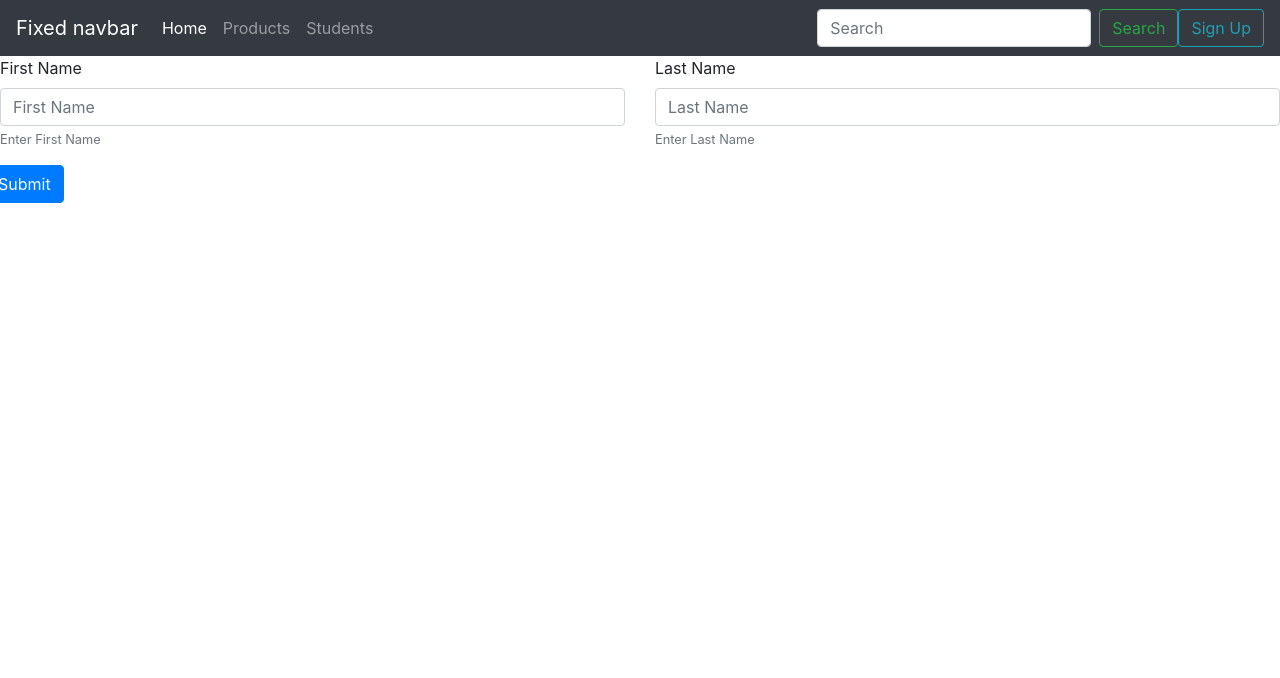
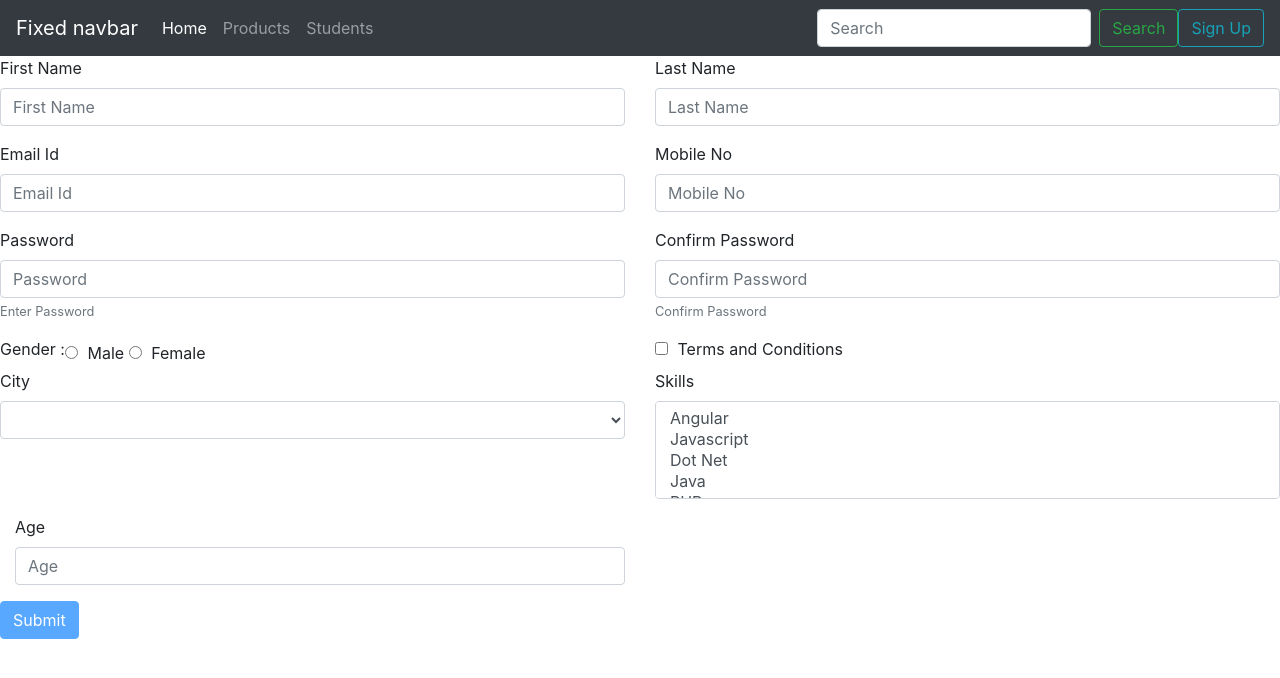
Before and after one commit to jrp1414/December2020Batch2, an Angular app: page /signup in a window 1280 px wide. Shown: the top 678 px of the page. Built offline with nearby package versions, Linux system fonts and the light colour scheme.

Commit message:
Template driven forms example

```diff
--- a/src/app/app.module.ts
+++ b/src/app/app.module.ts
@@ -23,6 +23,7 @@ import { HomeComponent } from './home/home.component';
 import { ProductDetailsComponent } from './product-details/product-details.component';
 import { StudentsModule } from './students/students.module';
 import { SignupComponent } from './signup/signup.component';
+import { MaxMinDirective } from './shared/directives/max-min.directive';
 
 
 const routes:Route[] = [
@@ -52,7 +53,8 @@ const routes:Route[] = [
     HeaderComponent,
     HomeComponent,
     ProductDetailsComponent,
-    SignupComponent
+    SignupComponent,
+    MaxMinDirective
   ],
   imports: [
     BrowserModule,
--- /dev/null
+++ b/src/app/shared/directives/max-min.directive.ts
@@ -0,0 +1,23 @@
+import { Directive, Input } from '@angular/core';
+import { AbstractControl, NG_VALIDATORS, ValidationErrors, Validator } from '@angular/forms';
+
+@Directive({
+  selector: '[maxmin]',
+  providers: [
+    { provide: NG_VALIDATORS, useExisting: MaxMinDirective, multi: true }
+  ]
+})
+export class MaxMinDirective implements Validator {
+
+  @Input("maxmin") maxmin: any;
+  constructor() { }
+  validate(control: AbstractControl): ValidationErrors {
+    if (control.value > this.maxmin.max) {
+      return {max:true};
+    }
+    if (control.value < this.maxmin.min) {
+      return {min:true};
+    }
+    return null;
+  }
+}
--- a/src/app/signup/signup.component.css
+++ b/src/app/signup/signup.component.css
@@ -0,0 +1,4 @@
+input.ng-touched.ng-invalid{
+    border-color: crimson;
+    border-width: 2px;
+}
--- a/src/app/signup/signup.component.html
+++ b/src/app/signup/signup.component.html
@@ -1,20 +1,145 @@
-<form #signup="ngForm" (ngSubmit)="OnSubmit()" >
+<!-- <form #signup="ngForm" (ngSubmit)="OnSubmit()" > -->
+<form #signup="ngForm" (ngSubmit)="OnSubmit(signup.value)">
+
+    <!-- <div class="row">
+        <div class="col-md-6">
+            <ul class="list-group">
+                <li class="list-group-item">Touched : {{signup.touched}}</li>
+                <li class="list-group-item">Dirty: {{signup.dirty}}</li>
+                <li class="list-group-item">Valid : {{signup.valid}}</li>
+            </ul>
+        </div>
+        <div class="col-md-6">
+            <ul class="list-group">
+                <li class="list-group-item">Untouched: {{signup.untouched}}</li>
+                <li class="list-group-item">Pristine: {{signup.pristine}}</li>
+                <li class="list-group-item">Invalid {{signup.invalid}}</li>
+            </ul>
+        </div>
+    </div> -->
     <div class="row">
         <div class="col-md-6">
             <div class="form-group">
                 <label for="FirstName">First Name</label>
-                <input type="text" class="form-control" name="FirstName" ngModel id="FirstName" aria-describedby="helpId" placeholder="First Name">
-                <small id="helpId" class="form-text text-muted">Enter First Name</small>
-              </div>
+                <input type="text" class="form-control" required minlength="3" name="FirstName" ngModel
+                    #FirstName="ngModel" id="FirstName" aria-describedby="helpId" placeholder="First Name">
+                <!-- <small id="helpId" class="alert alert-danger" *ngIf="!FirstName.valid && FirstName.touched">Enter First Name</small> -->
+                <small id="helpId" class="alert alert-danger"
+                    *ngIf="FirstName.errors?.required && FirstName.touched">Enter First Name</small>
+                <small id="helpId" class="alert alert-danger" *ngIf="FirstName.errors?.minlength">Minimum 3 characters
+                    required</small>
+                <!-- Touched : {{FirstName.touched}}
+                UnTouched : {{FirstName.untouched}}
+                valid : {{FirstName.valid}}
+                Dirty : {{FirstName.dirty}}
+                Pristine: {{FirstName.pristine}}
+                Error: {{FirstName.errors | json}} -->
+            </div>
         </div>
         <div class="col-md-6">
             <div class="form-group">
                 <label for="LastName">Last Name</label>
-                <input type="text" class="form-control" name="LastName" id="LastName" ngModel aria-describedby="helpId" placeholder="Last Name">
-                <small id="helpId" class="form-text text-muted">Enter Last Name</small>
-              </div>
+                <input type="text" class="form-control" name="LastName" required id="LastName" ngModel
+                    #LastName="ngModel" aria-describedby="helpId" placeholder="Last Name">
+                <small id="helpId" class="alert alert-danger"
+                    *ngIf="LastName.errors?.required && LastName.touched">Enter Last Name</small>
+            </div>
+        </div>
+        <div class="col-md-6">
+            <div class="form-group">
+                <label for="EmailId">Email Id</label>
+                <input type="email" class="form-control" required email name="EmailId" id="EmailId" ngModel
+                    aria-describedby="helpId" placeholder="Email Id" #EmailId="ngModel">
+                <small id="helpId" class="alert alert-danger" *ngIf="EmailId.errors?.required && EmailId.touched">Enter
+                    Email id</small>
+                <small id="helpId" class="alert alert-danger" *ngIf="EmailId.errors?.email">Invalid
+                    Email id</small>
+            </div>
         </div>
 
-        <button type="submit" class="btn btn-primary">Submit</button>
+        <div class="col-md-6">
+            <div class="form-group">
+                <label for="MobileNo">Mobile No</label>
+                <input type="text" class="form-control" pattern="[0-9 ]{10}" #MobileNo="ngModel" name="MobileNo"
+                    id="MobileNo" ngModel aria-describedby="helpId" placeholder="Mobile No">
+                <small id="helpId" class="alert alert-danger"
+                    *ngIf="MobileNo.errors?.pattern && MobileNo.touched">Invalid
+                    Mobile No</small>
+                <!-- Error: {{MobileNo.errors | json}} -->
+            </div>
+        </div>
+
+        <div class="col-md-6">
+            <div class="form-group">
+                <label for="Password">Password</label>
+                <input type="password" class="form-control" required name="Password" id="Password" ngModel
+                    aria-describedby="helpId" placeholder="Password">
+                <small id="helpId" class="form-text text-muted">Enter Password</small>
+            </div>
+        </div>
+        <div class="col-md-6">
+            <div class="form-group">
+                <label for="ConfirmPassword">Confirm Password</label>
+                <input type="password" class="form-control" required name="ConfirmPassword" id="ConfirmPassword" ngModel
+                    aria-describedby="helpId" placeholder="Confirm Password">
+                <small id="helpId" class="form-text text-muted">Confirm Password</small>
+            </div>
+        </div>
     </div>
+    <div class="row" ngModelGroup="Details">
+        <div class="col-md-6">
+            <div class="form-check form-check-inline">
+                <label>Gender : </label>
+                <label class="form-check-label">
+                    <input class="form-check-input" type="radio" name="Gender" ngModel value="male"> Male
+                    <input class="form-check-input" type="radio" name="Gender" ngModel value="female"> Female
+                </label>
+            </div>
+        </div>
+
+        <div class="col-md-6">
+            <div class="form-check form-check-inline">
+                <label class="form-check-label">
+                    <input class="form-check-input" type="checkbox" ngModel name="TermsAndConditions"> Terms and
+                    Conditions
+                </label>
+            </div>
+        </div>
+
+        <div class="col-md-6">
+            <div class="form-group">
+                <label for="City">City</label>
+                <select class="form-control" ngModel name="City">
+                    <option>Pune</option>
+                    <option>Mumbai</option>
+                    <option>Kolkata</option>
+                    <option>Chennai</option>
+                    <option>Delhi</option>
+                </select>
+            </div>
+        </div>
+        <div class="col-md-6">
+            <div class="form-group">
+                <label for="Skills">Skills</label>
+                <select multiple class="form-control" ngModel name="Skills">
+                    <option>Angular</option>
+                    <option>Javascript</option>
+                    <option>Dot Net</option>
+                    <option>Java</option>
+                    <option>PHP</option>
+                </select>
+            </div>
+        </div>
+    </div>
+    <div class="col-md-6">
+        <div class="form-group">
+            <label for="Age">Age</label>
+            <input type="number" [maxmin]="{min:10,max:25}" class="form-control" #Age="ngModel" name="Age" id="Age"
+                ngModel aria-describedby="helpId" placeholder="Age">
+            <small id="helpId" class="alert alert-danger" *ngIf="Age.errors?.max">Max age should be 25</small>
+            <small id="helpId" class="alert alert-danger" *ngIf="Age.errors?.min && Age.touched">Min age should be 10</small>
+            <!-- Error: {{MobileNo.errors | json}} -->
+        </div>
+    </div>
+    <button [disabled]="signup.invalid" type="submit" class="btn btn-primary">Submit</button>
 </form>
--- a/src/app/signup/signup.component.ts
+++ b/src/app/signup/signup.component.ts
@@ -7,7 +7,7 @@ import { AfterViewInit, Component, OnInit, ViewChild } from '@angular/core';
 })
 export class SignupComponent implements OnInit,AfterViewInit {
 
-  @ViewChild("signup") signUpForm;
+  // @ViewChild("signup") signUpForm;
   constructor() { }
   ngAfterViewInit(): void {
     //console.log(this.signUpForm);
@@ -17,8 +17,12 @@ export class SignupComponent implements OnInit,AfterViewInit {
 
   }
 
-  OnSubmit(){
-    console.log(this.signUpForm);
+  // OnSubmit(){
+  //   console.log(this.signUpForm);
+  // }
+
+  OnSubmit(value){
+    console.log(value);
   }
 
 }
```
